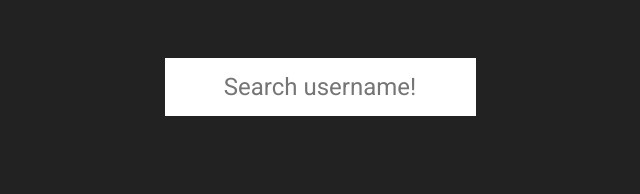
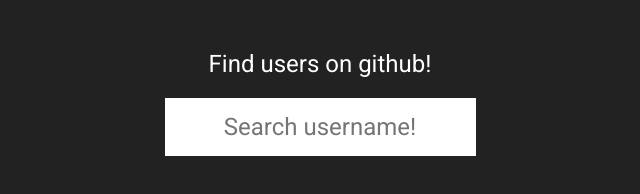
Before and after one commit to Patryk-Rozwadowski/github-user-searcher, a website: page index.html in a window 1280 px wide. Shown: the whole page, without its empty margins (320-960 px from the left). Drawn offline with nearby package versions, Linux system fonts and the light colour scheme.

Commit message:
Add label for input, add readme

```diff
--- a/build.js
+++ b/build.js
@@ -62,6 +62,11 @@
             return React.createElement(
                 'div',
                 { className: 'searcher-container' },
+                React.createElement(
+                    'label',
+                    { className: 'searcher-element', 'for': 'searchText' },
+                    'Find users on github!'
+                ),
                 React.createElement(
                     'form',
                     { onSubmit: function onSubmit(event) {
--- a/js/script.js
+++ b/js/script.js
@@ -33,6 +33,7 @@
     render() {
         return (
             <div className="searcher-container">
+                <label className="searcher-element" for="searchText">Find users on github!</label>
                 <form onSubmit={event => this.onSubmit(event)}>
                     <input
                         type="text"
--- a/sass/style.scss
+++ b/sass/style.scss
@@ -30,14 +30,19 @@
 
 .searcher-container {
   text-align: center;
+  margin-top:50px;
 
   .searcher-element {
     border: 0;
     padding: 15px;
     font-family: "Roboto", sans-serif;
     text-align: center;
-    margin: 50px auto;
+    margin: 20px auto 50px;
     font-size: 1.5em;
+  }
+
+  label.searcher-element {
+    color: #fff;
   }
 }
 
```
Also changed, not shown: README.md, stylesheets/style.css.
